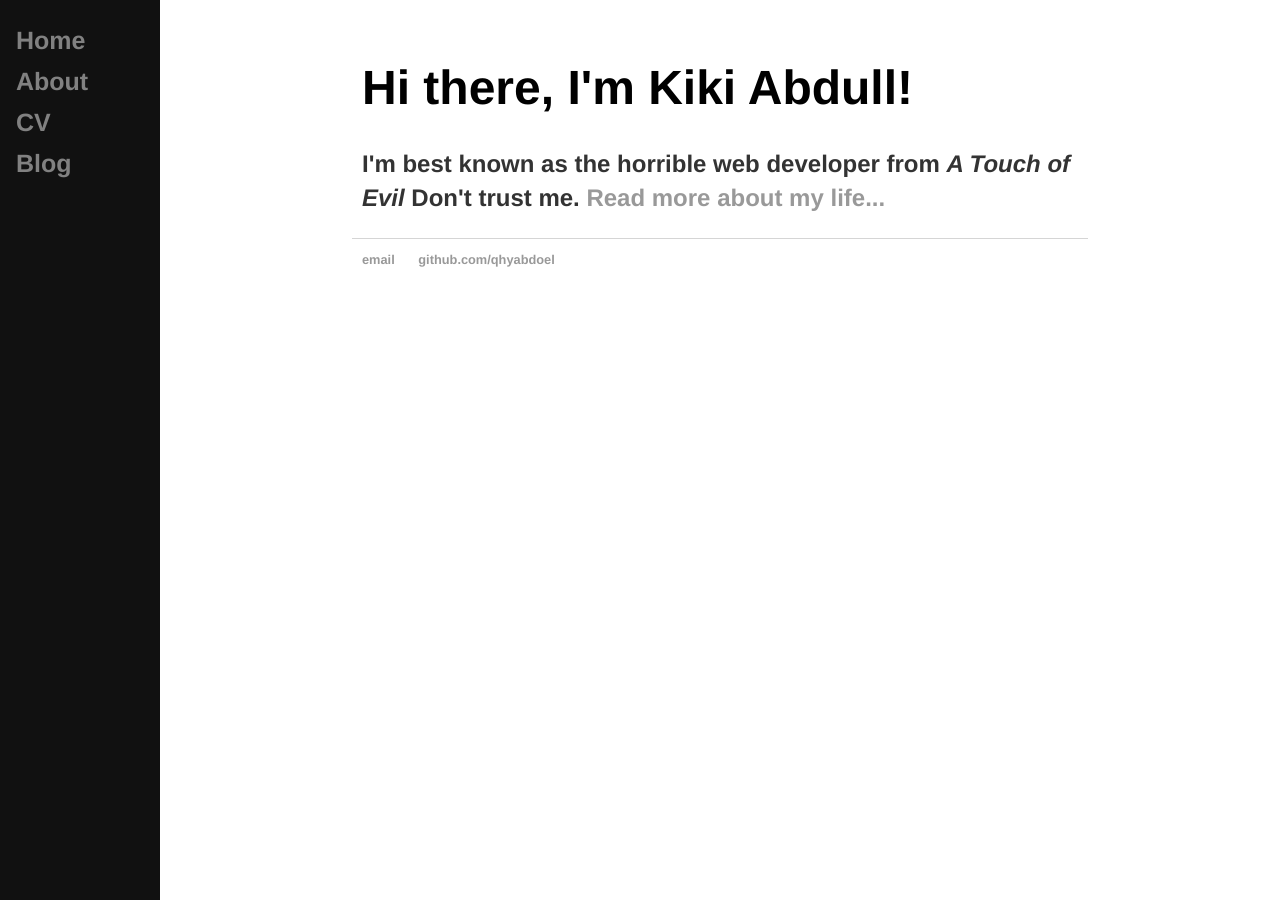
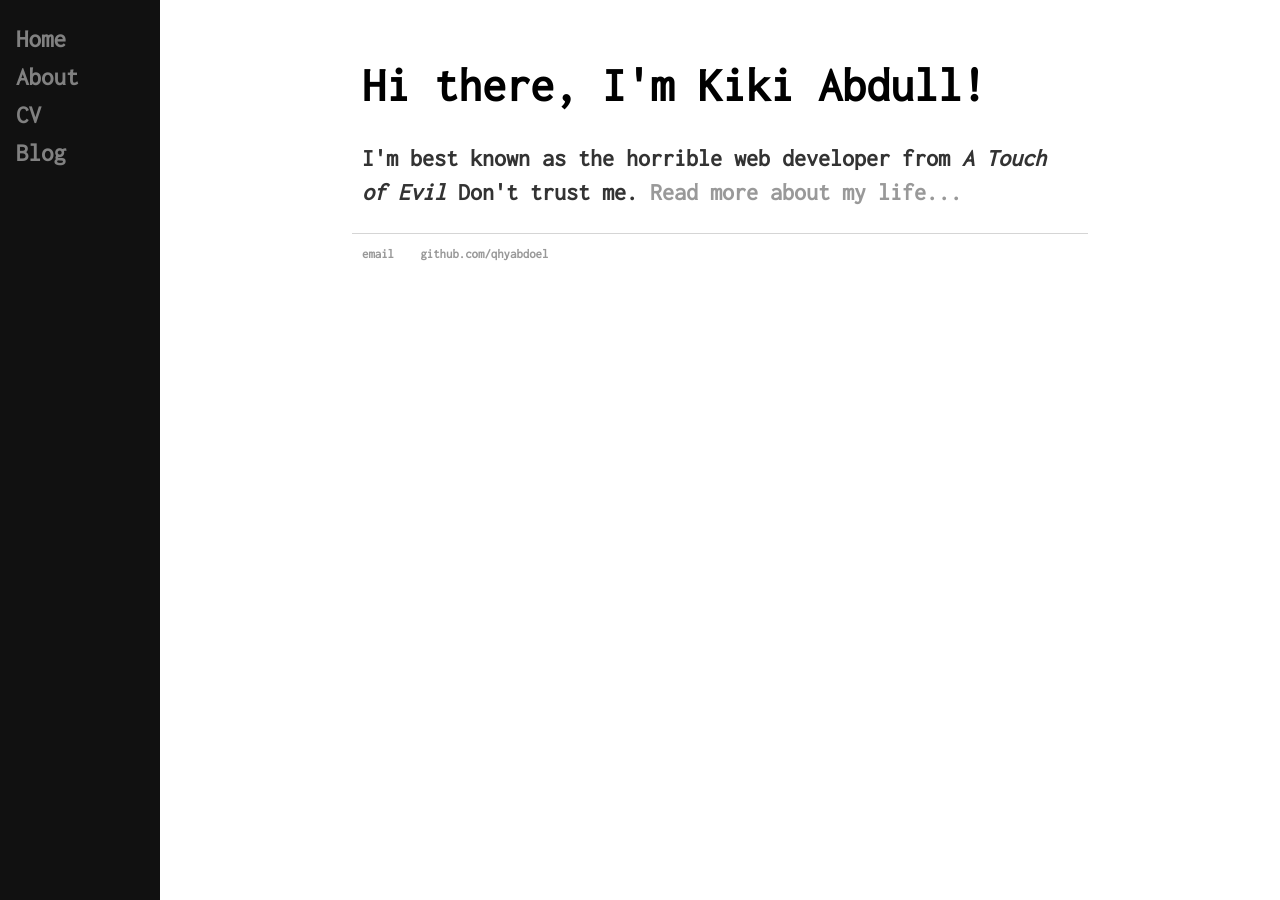
Before and after one commit to qhyabdoel/qhyabdoel.github.io, a Jekyll site: the page built from index.html, in a window 1280 px wide. Built offline with Jekyll 4.4.1, drawn with Linux system fonts in a browser that asks for light colours.

Commit message:
edit font

```diff
--- a/_layouts/default.html
+++ b/_layouts/default.html
@@ -3,6 +3,7 @@
 		<head>
 			<title>{{ page.title }}</title>
 			<!-- link to main stylesheet -->
+			<link href="https://fonts.googleapis.com/css?family=Inconsolata" rel="stylesheet">
 			<link rel="stylesheet" type="text/css" href="/css/main.css">
 		</head>
 		<body>
--- a/css/main.css
+++ b/css/main.css
@@ -3,7 +3,7 @@
     width: 70%;
 }
 nav ul, footer ul, div {
-    font-family:'Helvetica', 'Arial', 'Sans-Serif';
+    font-family: 'Inconsolata', monospace;
     padding: 0px;
     list-style: none;
     font-weight: bold;
@@ -55,7 +55,7 @@
 }
 h1 {
     font-size: 3em;
-    font-family:'Helvetica', 'Arial', 'Sans-Serif';
+    font-family: 'Inconsolata', monospace;
 }
 p {
     font-size: 1.5em;
```
